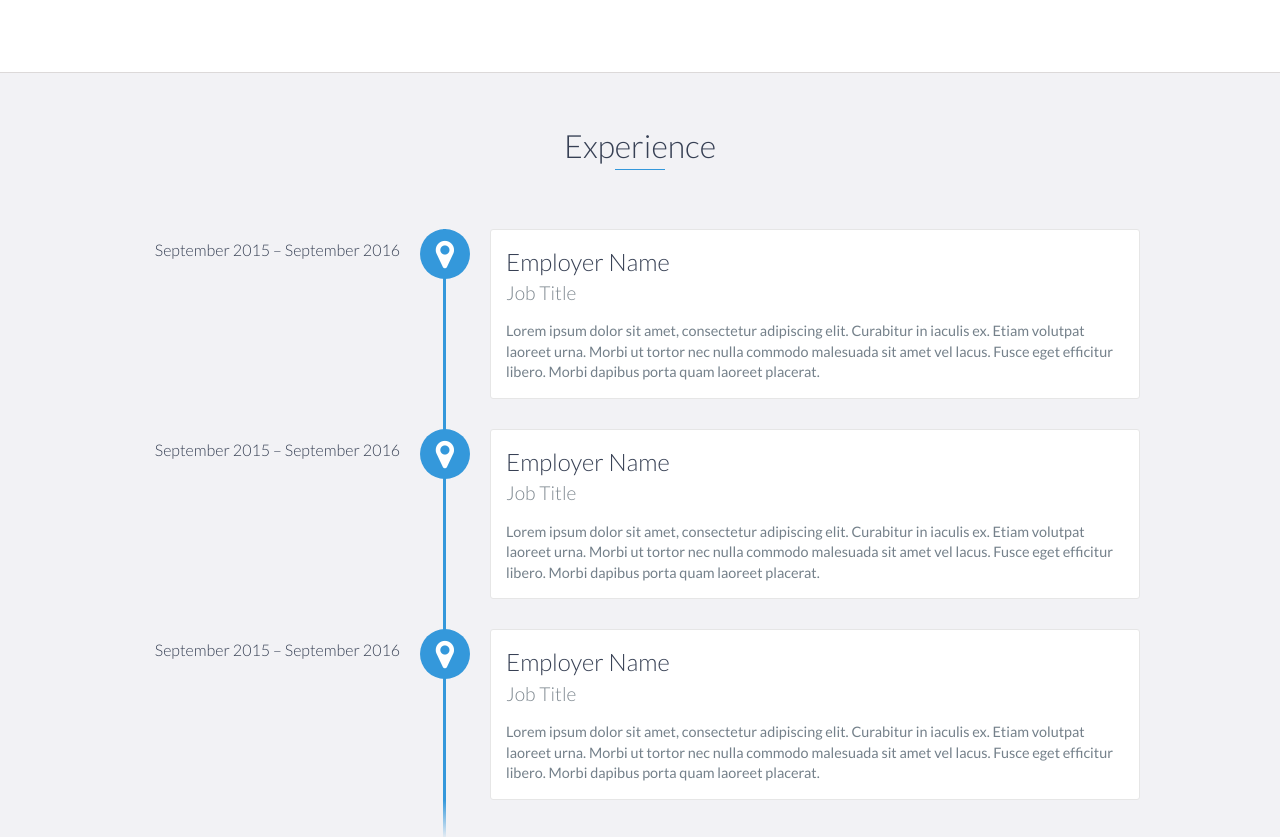
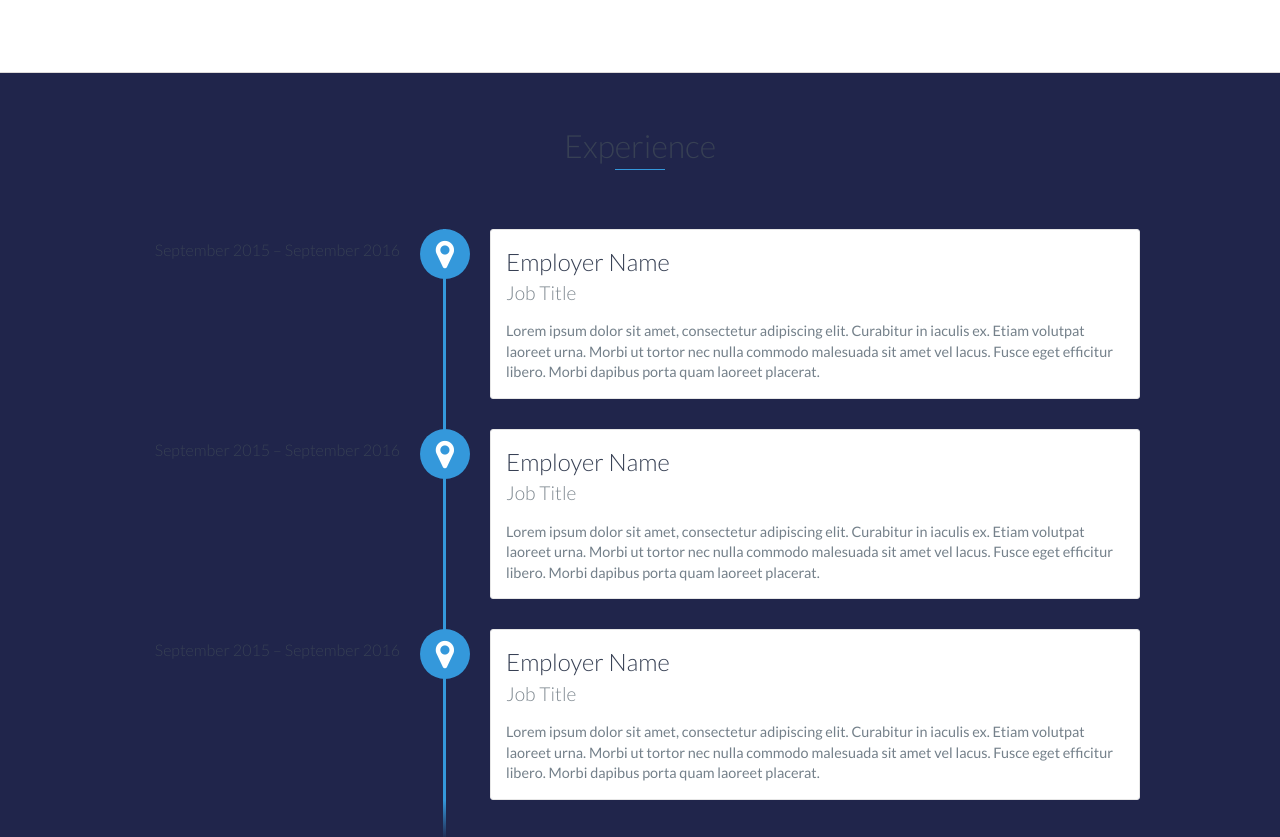
Before and after one commit to sfazelsa/sfazelsa.github.io, a website: page index.html in a window 1280 px wide. Shown: the part 1038-1875 px from the top of the page. Drawn offline with nearby package versions, Linux system fonts and the light colour scheme; files that its build step writes are made by us from their sources.

Commit message:
Update styles.scss

```diff
--- a/scss/styles.scss
+++ b/scss/styles.scss
@@ -39,7 +39,7 @@ $base-color-hover: darken($base-color, 10%);
 
 // Define background colors
 $background: #fff;
-$background-alt: #f2f2f5;
+$background-alt: #20254B;
 
 // Define border colors
 $border: #dcd9d9;
```
